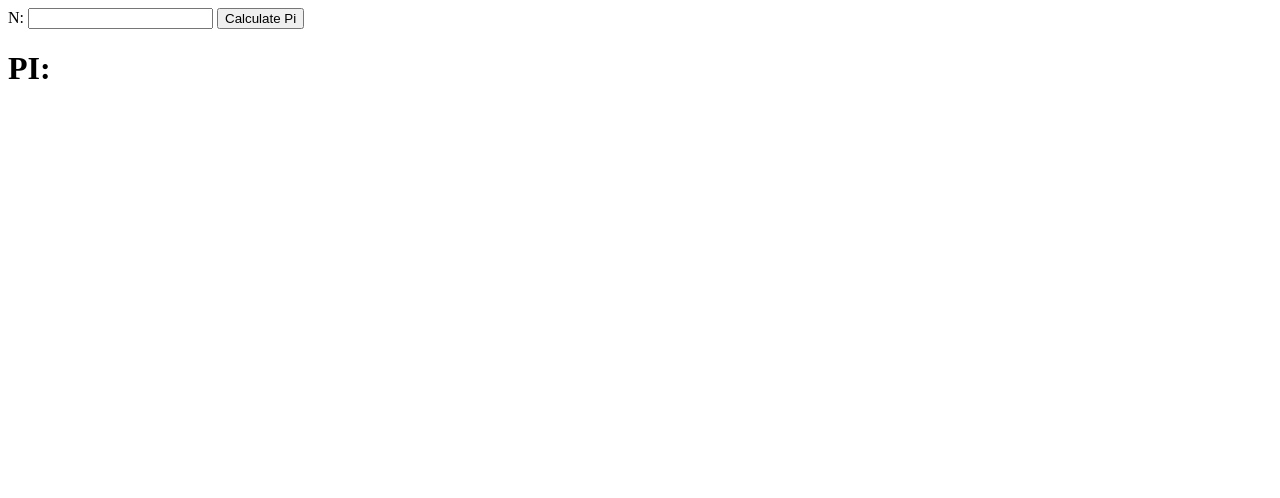
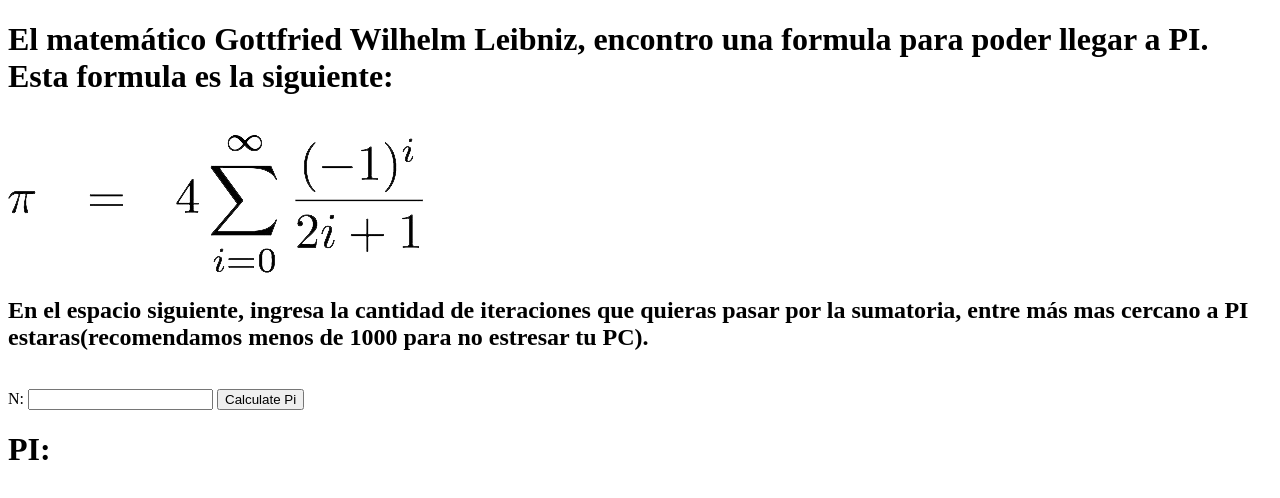
Before and after one commit to hello23dev/PI-Finder, a plain HTML site: page index.html in a window 1280 px wide. Drawn offline with Linux system fonts and the light colour scheme.

Commit message:
Images + Info
Images and info added

```diff
--- a/index.html
+++ b/index.html
@@ -5,6 +5,18 @@
     <title>Pi Finder</title>
   </head>
   <body>
+    <h1>
+      El matemático Gottfried Wilhelm Leibniz, encontro una formula para poder llegar a PI.
+      Esta formula es la siguiente:
+    </h1>
+
+    <br>
+    <img src="FindPi.png" alt="fórmula">
+    <br>
+    <h2>
+      En el espacio siguiente, ingresa la cantidad de iteraciones que quieras pasar por la sumatoria, entre más mas cercano a PI estaras(recomendamos menos de 1000 para no estresar tu PC).
+    </h1>
+    <br>
     N: <input type=number id="n">
     <button onclick="calcPi()" > Calculate Pi </button>
     <h1>PI: </h1>
```
Also changed, not shown: FindPi.png (added).
